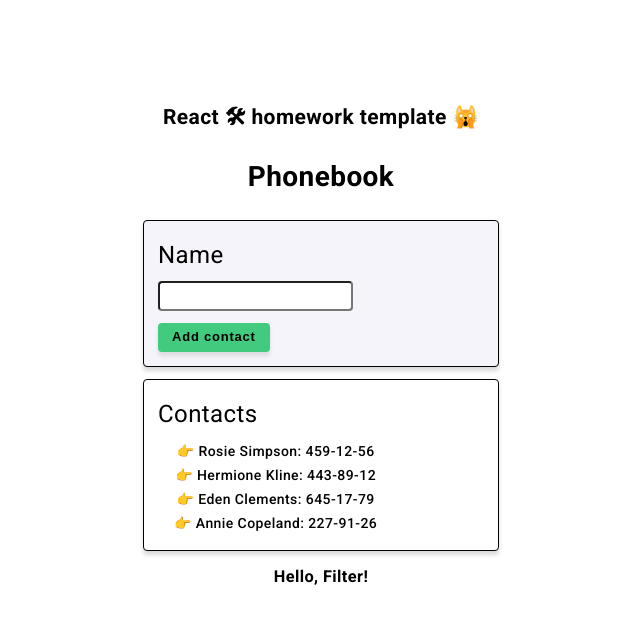
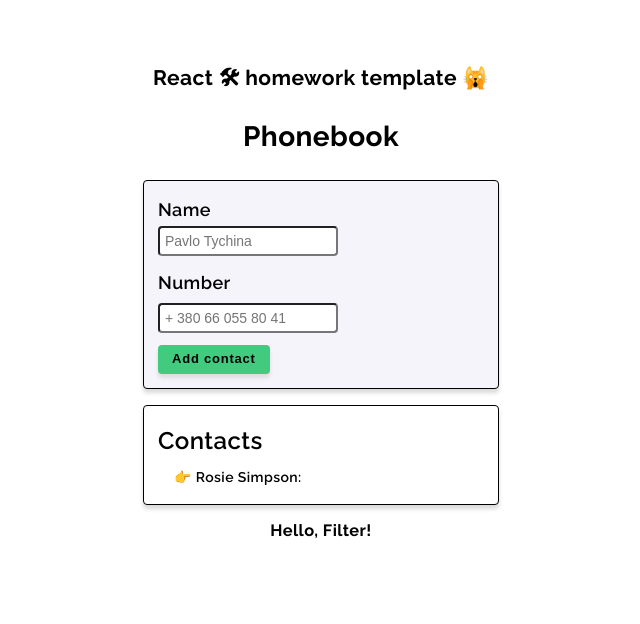
Before and after one commit to DonKanElion/goit-react-hw-02-phonebook, a React (Create React App) app: page / in a window 1280 px wide. Shown: the top 624 px of the page, without its empty margins (319-959 px from the left). Built offline with nearby package versions, Linux system fonts and the light colour scheme.

Commit message:
add logic on change/submit

```diff
--- a/package.json
+++ b/package.json
@@ -8,6 +8,7 @@
     "@testing-library/react": "^12.1.4",
     "@testing-library/user-event": "^13.5.0",
     "classnames": "^2.3.2",
+    "nanoid": "^4.0.0",
     "prop-types": "^15.8.1",
     "react": "^18.1.0",
     "react-dom": "^18.1.0",
--- a/public/index.html
+++ b/public/index.html
@@ -25,7 +25,7 @@
       Learn how to configure a non-root public URL by running `npm run build`.
     -->
     <title>React App</title>
-    <link href="https://fonts.googleapis.com/css2?family=Raleway:wght@700&amp;family=Roboto:wght@400;500;700;900&amp;display=swap" rel="stylesheet">
+    <link href="https://fonts.googleapis.com/css2?family=Raleway:wght@600;700&amp;family=Roboto:wght@400;500;600;700&amp;display=swap" rel="stylesheet">
 
     <!-- Start Single Page Apps for GitHub Pages -->
     <script type="text/javascript">
--- a/src/components/App.jsx
+++ b/src/components/App.jsx
@@ -1,22 +1,56 @@
 import { Component } from 'react';
+import { nanoid } from 'nanoid';
+
 
 import ContactForm from "./ContactForm";
 import ContactList from './ContactList';
 import Filter from './Filter';
 
+
+const INITIAL_STATE = {
+  name: "",
+  number: "",
+};
+
 export class App extends Component {
 
   state = {
     contacts: [
-      {id: 'id-1', name: 'Rosie Simpson', number: '459-12-56'},
-      {id: 'id-2', name: 'Hermione Kline', number: '443-89-12'},
-      {id: 'id-3', name: 'Eden Clements', number: '645-17-79'},
-      {id: 'id-4', name: 'Annie Copeland', number: '227-91-26'},
+      {id: 'id-1', name: 'Rosie Simpson'},
+      // {id: 'id-2', name: 'Hermione Kline', number: '443-89-12'},
+      // {id: 'id-3', name: 'Eden Clements', number: '645-17-79'},
+      // {id: 'id-4', name: 'Annie Copeland', number: '227-91-26'},
     ],
     // filter: '',
     name: '',
-    // number: ''
+    number: ''
   }
+
+  handleChange = evt => {
+    const { name, value, id } = evt.target
+    console.log('Test Change: ', name, value, id)
+    this.setState({
+      [name]: value
+    });
+  };
+
+  hundleSubmit(evt){
+    evt.preventDefault();
+    const id = nanoid();
+    const { name, number } = this.state;
+    console.log(`Test Submit: Id: ${id}, Name: ${name}, Number ${number}`);
+    // this.setState({
+    //   contacts: {
+    //     id:
+    //   }
+    // });
+    this.reset();
+  }
+
+  reset = () => {
+    this.setState({ ...INITIAL_STATE})
+  }
+
 
   render () {
     const { name, contacts } = this.state;
@@ -26,7 +60,6 @@ export class App extends Component {
         style={{
           display: 'block',
           textAlign: 'center',
-          marginTop: '40px',
           marginBottom: '20px',
           color: '#010101',
         }}
@@ -40,8 +73,8 @@ export class App extends Component {
       <h1>Phonebook</h1>
       {/* // <ContactForm ... /> */}
 
-      <ContactForm> </ContactForm>
-      <ContactList contacts={contacts}></ContactList>
+      <ContactForm onChange={this.handleChange} onSubmit={this.hundleSubmit.bind(this)}> </ContactForm>
+      <ContactList contacts={contacts}> stateName={this.state.name}</ContactList>
       <Filter></Filter>
 
           {/*
--- a/src/components/ContactForm/ContactForm.jsx
+++ b/src/components/ContactForm/ContactForm.jsx
@@ -1,32 +1,59 @@
-import classNames from "classnames";
+// import { nanoid } from 'nanoid';
+import classNames from 'classnames';
+
 import s from './ContactForm.module.css';
 
-const ContactForm = () => {
+const ContactForm = ({ onSubmit, onChange, stateName}) => {
+
+  //  const contactInputId = nanoid();
 
   return (
     <div className={classNames(s.box, s.contactForm)}>
-      <h3 className={s.title_comp}>Name</h3>
-      <label htmlFor="">
+      <form
+        onSubmit={onSubmit}
+      >
+
+        <label className={s.title_comp} htmlFor="name">
+        Name
         <input
-        className={s.input}
+          className={s.input}
           type="text"
           name="name"
+          value={stateName}
+          onChange={onChange}
+          // id={contactInputId}
+          placeholder='Pavlo Tychina'
+
           pattern="^[a-zA-Zа-яА-Я]+(([' -][a-zA-Zа-яА-Я ])?[a-zA-Zа-яА-Я]*)*$"
           title="Name may contain only letters, apostrophe, dash and spaces. For example Adrian, Jacob Mercer, Charles de Batz de Castelmore d'Artagnan"
           required
         />
+        </label>
 
-        {/* <input
+      <h3 className={s.title_comp}>Number</h3>
+
+        <input
+          className={s.input}
           type="tel"
           name="number"
+          value={stateName}
+          onChange={onChange}
+          placeholder='+ 380 66 055 80 41'
+
           pattern="\+?\d{1,4}?[-.\s]?\(?\d{1,3}?\)?[-.\s]?\d{1,4}[-.\s]?\d{1,4}[-.\s]?\d{1,9}"
           title="Phone number must be digits and can contain spaces, dashes, parentheses and can start with +"
           required
-        /> */}
+        />
+      </form>
 
-      </label>
-
-      <button className={s.btn} type="button" name="addContact">Add contact</button>
+      <button
+        type="submit"
+        name="addContact"
+        onClick={onSubmit}
+        className={s.btn}
+      >
+        Add contact
+      </button>
     </div>
   );
 };
--- a/src/components/ContactForm/ContactForm.module.css
+++ b/src/components/ContactForm/ContactForm.module.css
@@ -16,18 +16,22 @@
 }
 
 .contactForm {
-  margin-bottom: 12px;
+  margin-bottom: 16px;
   background-color: rgba(245, 244, 250, 1);
 }
 
 .title_comp {
-  font-size: 24px;
+  display: block;
+  text-align: left;
+  font-size: 18px;
   font-weight: 400;
   margin-bottom: 5px;
   /* color: #3a3938; */
 }
 
 .input {
+  display: block;
+  width: 180px;
   font-size: 14px;
   padding: 5px;
   margin-bottom: 12px;
--- a/src/index.css
+++ b/src/index.css
@@ -11,7 +11,7 @@ html {
 
 body {
   margin: 0;
-  font-family: Roboto,-apple-system, BlinkMacSystemFont, 'Segoe UI', 'Roboto', 'Oxygen',
+  font-family: 'Raleway',-apple-system, BlinkMacSystemFont, 'Segoe UI', 'Roboto', 'Oxygen',
     'Ubuntu', 'Cantarell', 'Fira Sans', 'Droid Sans', 'Helvetica Neue',
     sans-serif;
   -webkit-font-smoothing: antialiased;
@@ -79,7 +79,6 @@ li {
 .section{
   /* max-width: 456px; */
 
-
   padding-top: 60px;
   padding-bottom: 60px;
 }
```
Also changed, not shown: 1 other file (tests, documents, lock files or other folders).
